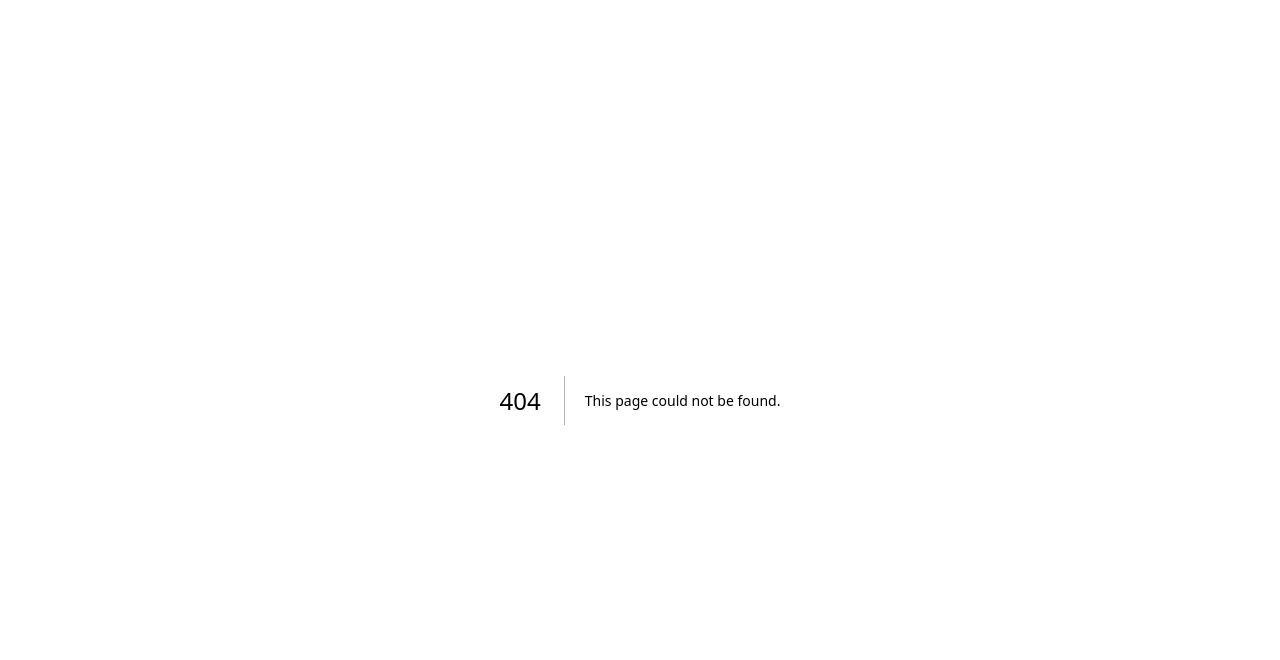
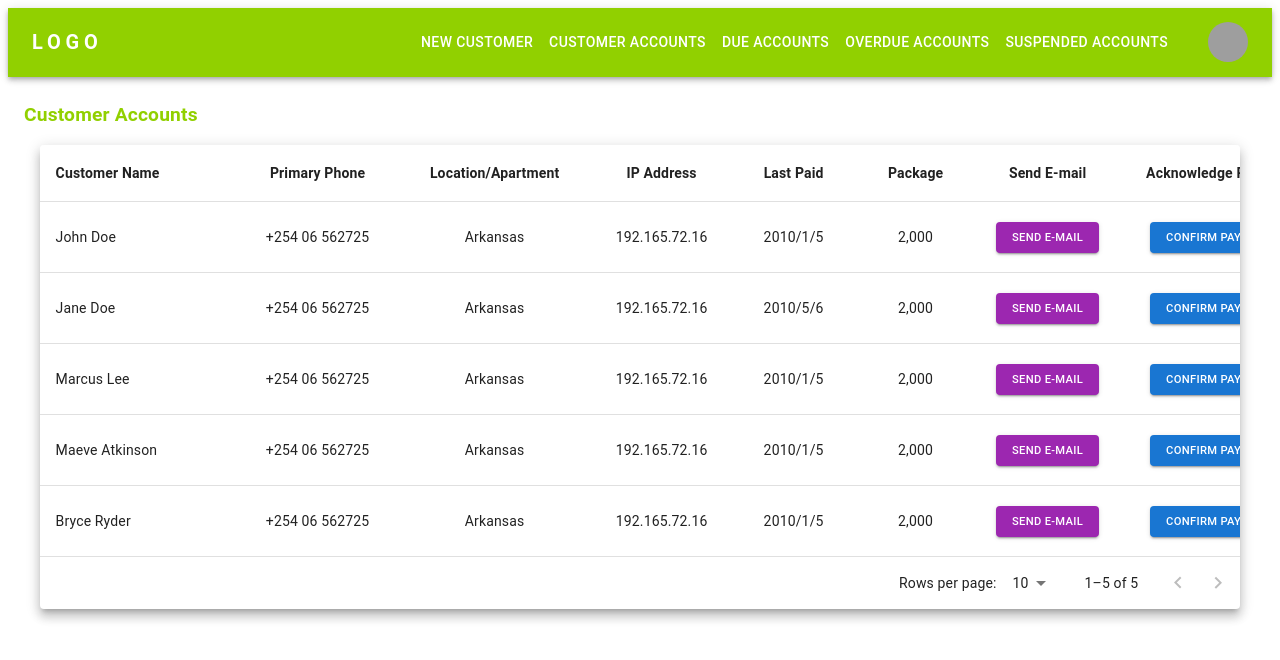
Before and after one commit to elsafrica/elsafrica-ui, a Next.js app: page /accounts/overdue in a window 1280 px wide. Before the commit this address had no page. Shown: the top 660 px of the page. Built offline with nearby package versions, Linux system fonts and the light colour scheme; grey boxes are pictures that could not be loaded.

Commit message:
Create overdue page

```diff
--- /dev/null
+++ b/src/app/accounts/overdue/page.tsx
@@ -0,0 +1,110 @@
+'use client'
+import React from 'react';
+import Header from '@/app/components/Header';
+import Box from '@mui/material/Box';
+import Typography from '@mui/material/Typography';
+import moment from 'moment';
+import Table from '@/app/components/Table';
+import { Column } from '@/app/types/data';
+
+const columns: Column[] = [
+  { id: 'name', label: 'Customer Name', minWidth: 170 },
+  { id: 'phone1', label: 'Primary Phone', minWidth: 120, align: 'center' },
+  {
+    id: 'location',
+    label: 'Location/Apartment',
+    minWidth: 170,
+    align: 'center',
+  },
+  {
+    id: 'ip',
+    label: 'IP Address',
+    minWidth: 100,
+    align: 'center',
+  },
+  {
+    id: 'last_payment',
+    label: 'Last Paid',
+    minWidth: 100,
+    align: 'center',
+    format: (value: number) => `${moment(value).year()}-${moment(value).month() + 1}-${moment(value).date()}`,
+  },
+  {
+    id: 'bill',
+    label: 'Package',
+    minWidth: 80,
+    align: 'center',
+    format: (value: number) => value.toLocaleString('en-US'),
+  },
+  {
+    id: 'send_email',
+    label: 'Send E-mail',
+    minWidth: 120,
+    align: 'center',
+  },
+  { id: 'ack_payment', label: 'Acknowledge Payment', minWidth: 160, align: 'center' },
+  { id: 'isDisconnected', label: 'Disconnect', minWidth: 80, align: 'center' },
+];
+
+interface Data {
+  userId: string,
+  name: string;
+  phone1: string;
+  location: string;
+  ip: string;
+  last_payment: string;
+  bill: number;
+}
+
+function createData(
+  userId: string,
+  name: string,
+  phone1: string,
+  location: string,
+  ip: string,
+  created_at: string,
+  bill: string,
+): Data {
+  return {
+    userId,
+    name,
+    phone1,
+    location,
+    ip,
+    last_payment: `${moment(created_at).year()}/${moment(created_at).month() + 1}/${moment(created_at).day()}`,
+    bill: Number(bill),
+  };
+}
+
+const rows = [
+  createData('52', 'John Doe', '+254 06 562725', 'Arkansas', '192.165.72.16', '2010-01-01T05:06:07', '2000'),
+  createData('53', 'Jane Doe', '+254 06 562725', 'Arkansas', '192.165.72.16', '2010-05-01T05:06:07', '2000'),
+  createData('54', 'Marcus Lee', '+254 06 562725', 'Arkansas', '192.165.72.16', '2010-01-01T05:06:07', '2000'),
+  createData('56', 'Maeve Atkinson', '+254 06 562725', 'Arkansas', '192.165.72.16', '2010-01-01T05:06:07', '2000'),
+  createData('69', 'Bryce Ryder', '+254 06 562725', 'Arkansas', '192.165.72.16', '2010-01-01T05:06:07', '2000'),
+];
+
+function OverdueAccounts() {
+  return (
+    <>
+      <Header />
+      <Box>
+        <Typography
+          sx={{
+            color: '#91d000',
+            fontSize: '1.2rem',
+            fontWeight: 'bold',
+            margin: '1.5rem 1rem 0.5rem',
+          }}
+          component='h1'
+          textAlign='start'
+        >
+          Customer Accounts
+        </Typography>
+      </Box>
+      <Table columns={columns} rows={rows}/>
+    </>
+  )
+}
+
+export default OverdueAccounts
```
